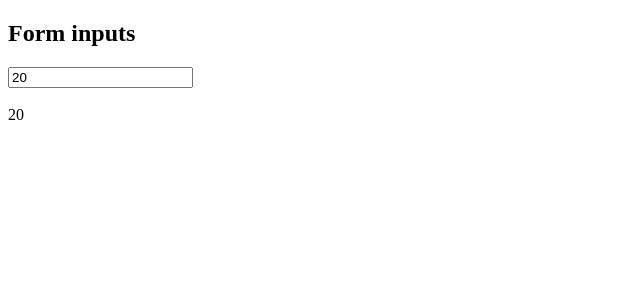
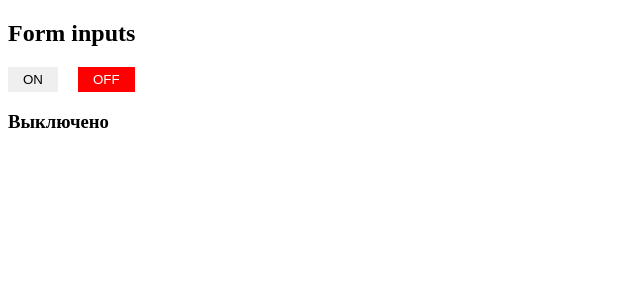
Before and after one commit to Rechetnikov/vue-project, a Vue app: page / in a window 1280 px wide. Shown: the top 300 px of the page, without its empty margins (0-640 px from the left). Built offline with nearby package versions, Linux system fonts and the light colour scheme.

Commit message:
Блок 7. Создание своего Котрола. Урок 7.

```diff
--- a/src/App.vue
+++ b/src/App.vue
@@ -1,23 +1,24 @@
 <template>
   <div>
     <h2>Form inputs</h2>
-    <input type="text" v-model.number.lazy="age" /><br /><br />
-    {{ age }}
+    <app-onoff v-model="switched"></app-onoff>
+    <div>
+      <h3 v-if="switched">Включено</h3>
+      <h3 v-else>Выключено</h3>
+    </div>
   </div>
 </template>
 
 <script>
+  import Onoff from './Onoff'
   export default {
     data(){
       return{
-        age: 20
+        switched: false
       }
     },
-    watch:{
-      age(value){
-        console.log(value);
-        console.log(typeof value);
-      }
+    components: {
+      appOnoff: Onoff
     }
   }
 </script>
--- /dev/null
+++ b/src/Onoff.vue
@@ -0,0 +1,49 @@
+<template>
+    <div>
+        <button
+            class="on"
+            :class="{'active': value}"
+            @click="onChange(true)"
+        >ON</button>
+        <button
+            class="off"
+            :class="{'active': !value}"
+            @click="onChange(false)"
+        >OFF</button>
+    </div>
+</template>
+
+<script>
+    export default {
+        props: ['value'],
+        methods:{
+            onChange(newValue){
+                this.$emit('input', newValue)
+            }
+        }
+    }
+</script>
+
+<style scoped>
+  button {
+    border: none;
+    padding: 5px 15px;
+    cursor: pointer;
+    margin-right: 20px;
+    outline: none;
+  }
+
+  button:active {
+    box-shadow: inset 1px 1px 2px rgba(0, 0, 0, .5);
+  }
+
+  .on.active {
+    background: green;
+    color: #fff;
+  }
+
+  .off.active {
+    background: red;
+    color: #fff;
+  }
+</style>
```
